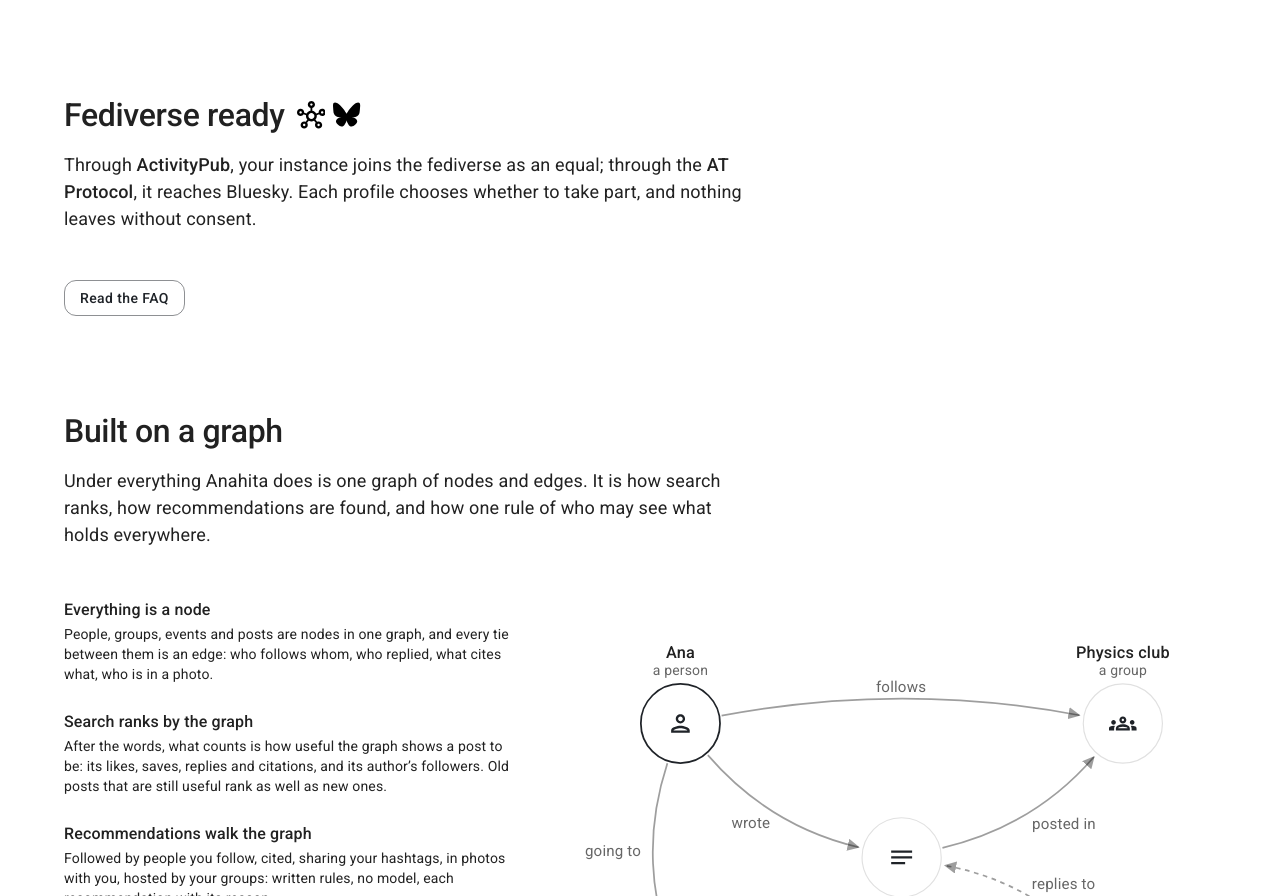
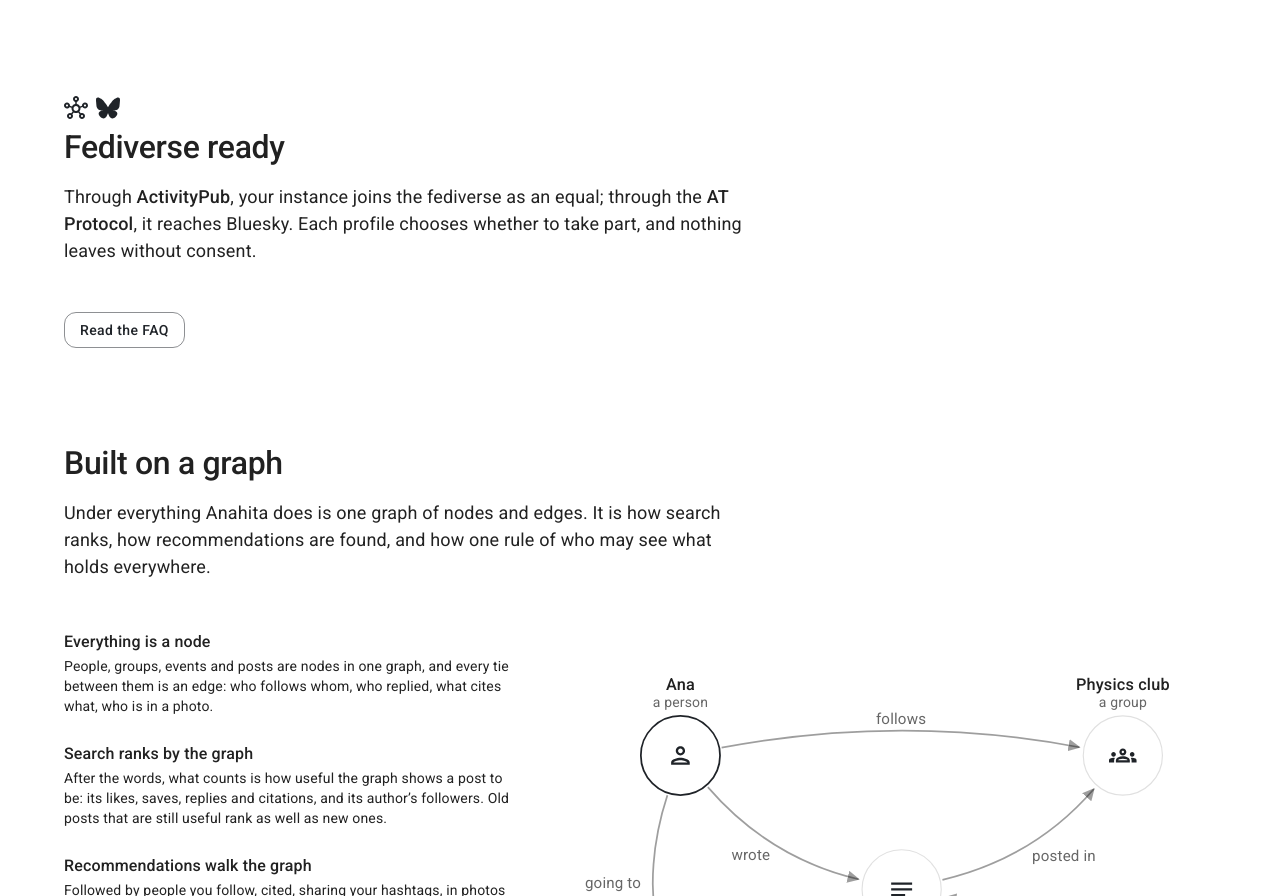
Before and after one commit to anahitasocial/anahita.io, a Next.js app: page / in a window 1280 px wide. Shown: the part 2185-3081 px from the top of the page. Built offline with nearby package versions, Linux system fonts and the light colour scheme; what @mui/material-nextjs would draw is missing.

Commit message:
home - the fediverse marks above their heading
- changed: the fediverse and Bluesky marks sit above "Fediverse ready", as the other icons sit above theirs
- added: Section takes an icon

```diff
--- a/src/app/page.jsx
+++ b/src/app/page.jsx
@@ -170,19 +170,13 @@
       </Section>
 
       <Section
-        title={
-          <Box component="span" sx={{ display: 'inline-flex', alignItems: 'center', gap: 1.5 }}>
-            Fediverse ready
-            <Box
-              component="span"
-              aria-hidden="true"
-              sx={{ display: 'inline-flex', gap: 1, color: 'common.black', '.dark &': { color: 'common.white' } }}
-            >
-              <HubOutlined sx={{ fontSize: '0.9em' }} />
-              <BlueskyMark sx={{ fontSize: '0.85em' }} />
-            </Box>
-          </Box>
+        icon={
+          <>
+            <HubOutlined color="primary" aria-hidden="true" />
+            <BlueskyMark color="primary" aria-hidden="true" />
+          </>
         }
+        title="Fediverse ready"
         subtitle={
           <>
             Through <Strong>ActivityPub</Strong>, your instance joins the fediverse as an equal; through
--- a/src/components/Section.jsx
+++ b/src/components/Section.jsx
@@ -3,8 +3,9 @@
 import Typography from '@mui/material/Typography';
 
 // A band of the page: a heading, a line under it, then what it holds. The
-// overline names the group it belongs to (Server, Apps).
-export default function Section({ id, overline, title, subtitle, small, children, sx }) {
+// overline names the group it belongs to (Server, Apps); an icon, as the
+// cards have theirs, sits above the heading instead.
+export default function Section({ id, overline, icon, title, subtitle, small, children, sx }) {
   return (
     <Box component="section" id={id} sx={{ pt: small ? { xs: 6, md: 8 } : { xs: 8, md: 12 }, scrollMarginTop: 64, ...sx }}>
       <Container>
@@ -15,6 +16,7 @@
                 {overline}
               </Typography>
             )}
+            {icon && <Box sx={{ display: 'flex', gap: 1, mb: 1 }}>{icon}</Box>}
             <Typography variant={small ? 'h3' : 'h2'} component="h2">
               {title}
             </Typography>
```
